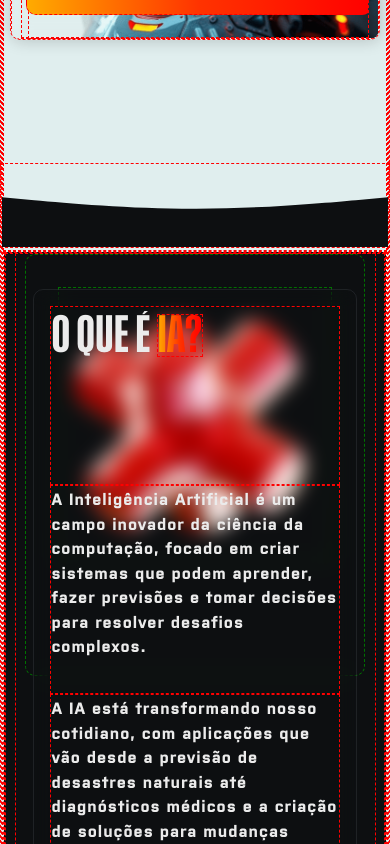
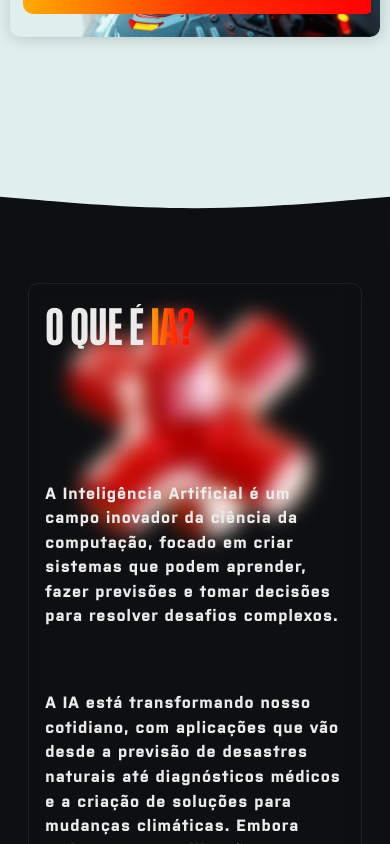
Before and after one commit to EriveltonMGit/Ia_page, a Next.js app: page / in a window 390 px wide. Shown: the part 765-1609 px from the top of the page. Built offline with nearby package versions, Linux system fonts and the light colour scheme.

Commit message:
chore:modificando responsividade  480px

```diff
--- a/src/app/globals.css
+++ b/src/app/globals.css
@@ -54,7 +54,7 @@
   overflow-x: hidden;
   margin: 0;
   padding: 0;
-  border: 1px dashed red;
+
 }
 
 html,
```
